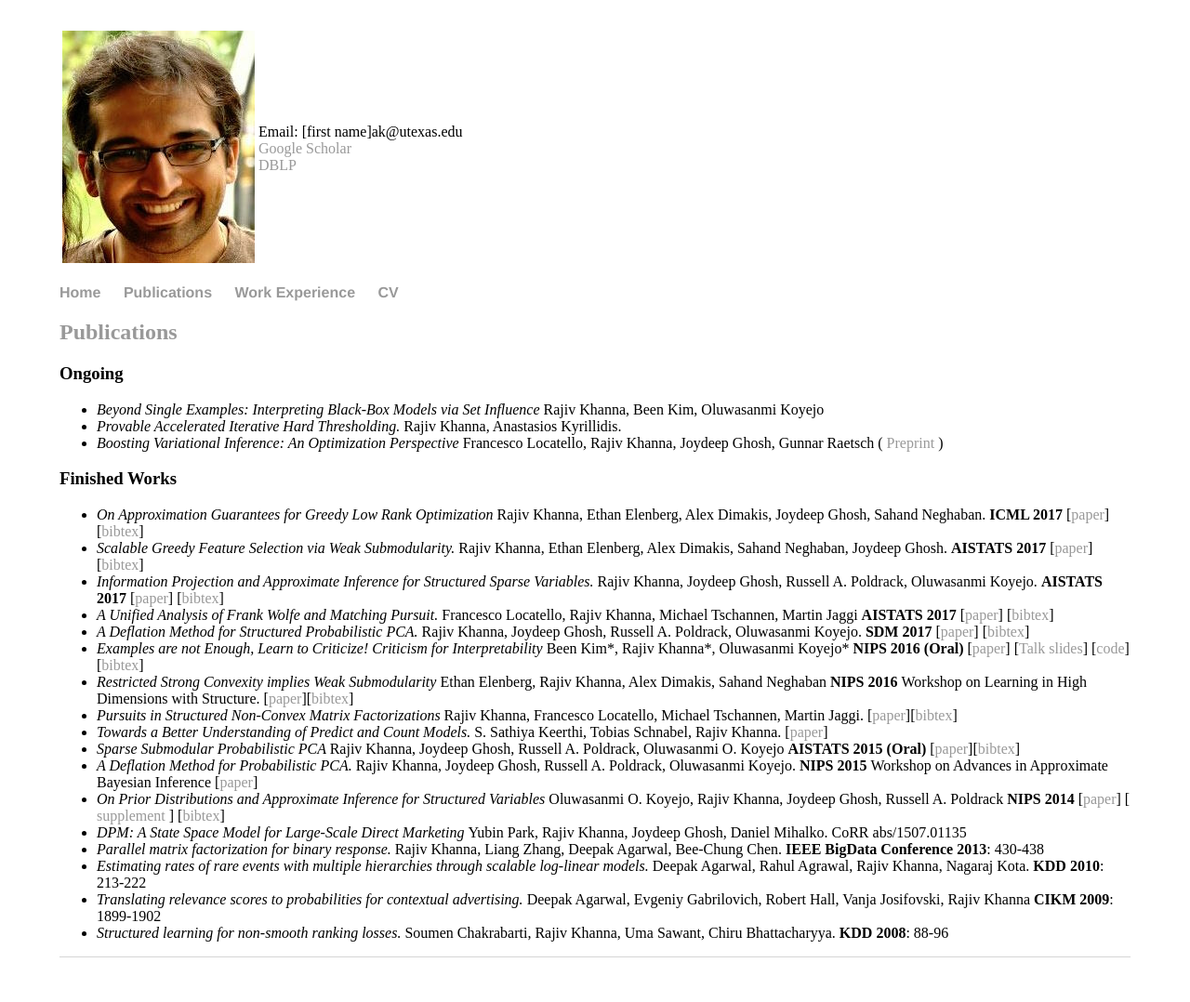
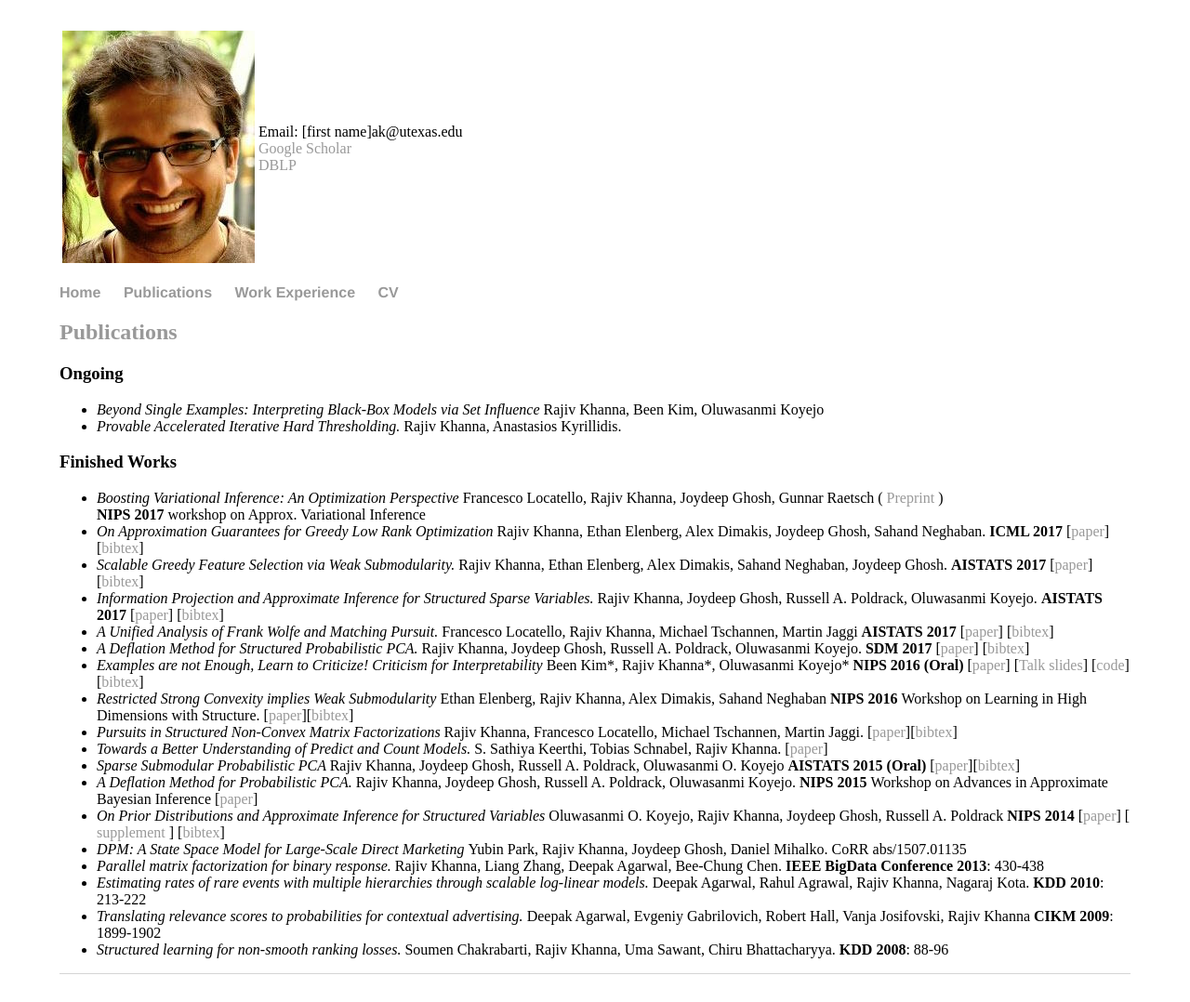
Before and after one commit to rjvak7/rjvak7.github.io, a Jekyll site: the page built from pubs.html, in a window 1280 px wide. Shown: the whole page at 93% size. Built offline with Jekyll 4.4.1, drawn with Linux system fonts in a browser that asks for light colours.

Commit message:
update pubs

```diff
--- a/pubs.html
+++ b/pubs.html
@@ -10,11 +10,11 @@ title: Rajiv Khanna -- Publications
 <ul>
 <li> <i> Beyond Single Examples: Interpreting Black-Box Models via Set Influence </i> Rajiv Khanna, Been Kim, Oluwasanmi Koyejo </li>
 <li> <i>Provable Accelerated Iterative Hard Thresholding.</i> Rajiv Khanna, Anastasios Kyrillidis.  </li>
-<li> <i> Boosting Variational Inference: An Optimization Perspective </i> Francesco Locatello, Rajiv Khanna, Joydeep Ghosh, Gunnar Raetsch (<a href="https://arxiv.org/abs/1708.01733"> Preprint  </a>)</li>
  </ul>
 <h3> Finished Works </h3>
 
 <ul>
+<li> <i> Boosting Variational Inference: An Optimization Perspective </i> Francesco Locatello, Rajiv Khanna, Joydeep Ghosh, Gunnar Raetsch (<a href="https://arxiv.org/abs/1708.01733"> Preprint  </a>)</li> <b>NIPS 2017</b> workshop on Approx. Variational Inference
 <li> <i> On Approximation Guarantees for Greedy Low Rank Optimization </i> Rajiv Khanna, Ethan Elenberg, Alex Dimakis,  Joydeep Ghosh, Sahand Neghaban. <b> ICML 2017 </b> [<a href="http://proceedings.mlr.press/v70/khanna17a.html">paper</a>] [<a href = javascript:showhide('distbib')>bibtex</a>]  <div id ="distbib" style="display:none">
 @article{Khanna:2017lowrank, <br>
 author = {Khanna, Rajiv and Elenberg, Ethan and Dimakis, Alexandros  and Ghosh, Joydeep and Neghaban, Sahand}, <br>
```
